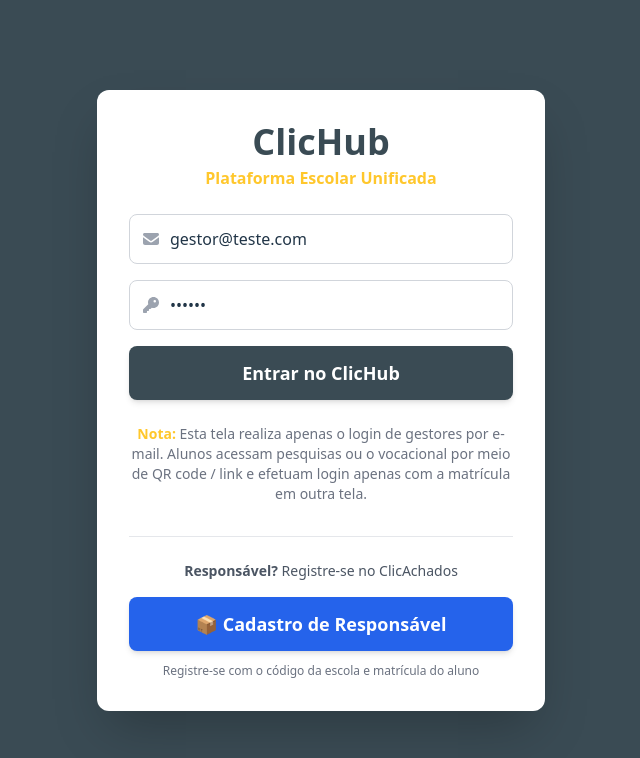
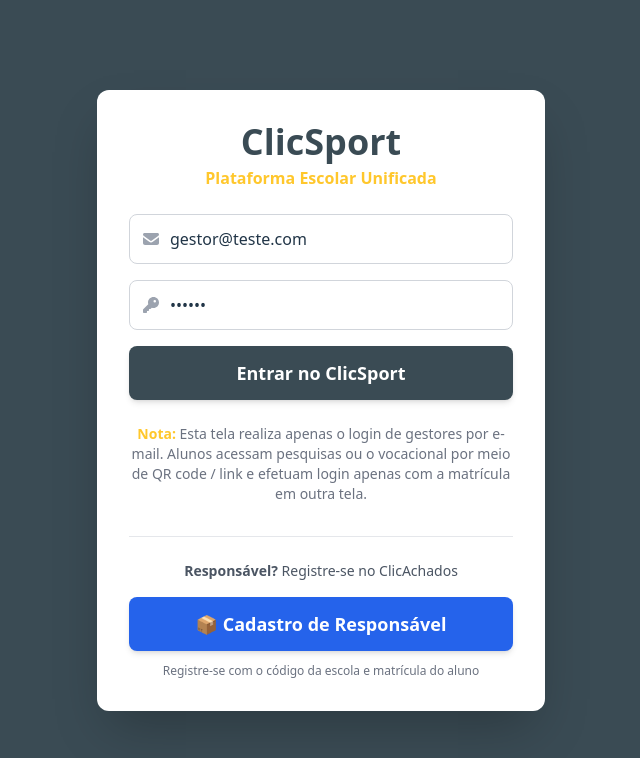
Before and after one commit to FellipeSRabelo/clicsport, a React (Vite) app: page / in a window 1280 px wide. Shown: the top 758 px of the page, without its empty margins (319-959 px from the left). Built offline with nearby package versions, Linux system fonts and the light colour scheme; no server answers; the HTML template or start-up script is replaced by a standard one.

Commit message:
branding: substituir ClicHub por ClicSport nas telas e mensagens do app

```diff
--- a/index.html
+++ b/index.html
@@ -4,7 +4,7 @@
     <meta charset="UTF-8" />
     <link rel="icon" type="image/svg+xml" href="/vite.svg" />
     <meta name="viewport" content="width=device-width, initial-scale=1.0" />
-    <title>clichub</title>
+    <title>ClicSport</title>
   </head>
   <body>
     <div id="root"></div>
--- a/src/App.jsx
+++ b/src/App.jsx
@@ -30,7 +30,7 @@ const PrivateRoute = ({ element: Element, role, ...rest }) => {
           <div className="mb-6">
             <div className="inline-block animate-spin rounded-full h-16 w-16 border-t-4 border-b-4 border-blue-600"></div>
           </div>
-          <h2 className="text-2xl font-bold text-gray-800 mb-2">Carregando ClicHub...</h2>
+          <h2 className="text-2xl font-bold text-gray-800 mb-2">Carregando ClicSport...</h2>
           <p className="text-gray-600">Autenticando com Firebase</p>
         </div>
       </div>
--- a/src/components/MenuLateral.jsx
+++ b/src/components/MenuLateral.jsx
@@ -39,7 +39,7 @@ const MenuLateral = ({ isCompact = false }) => {
       {/* Header do Menu */}
       {!isCompact && (
         <div className="text-center py-4 border-b border-gray-700">
-          <div className="text-3xl font-extrabold text-clic-primary">ClicHub</div>
+          <div className="text-3xl font-extrabold text-clic-primary">ClicSport</div>
           <p className="text-[18px] font-bold mt-1 text-gray-300">{escolaLoading ? 'Carregando...' : (escolaNome || (escolaId === 'escola-teste' ? 'Teste' : escolaId))}</p>
         </div>
       )}
--- a/src/firebase/AuthContext.jsx
+++ b/src/firebase/AuthContext.jsx
@@ -231,7 +231,7 @@ export const AuthProvider = ({ children }) => {
             <div className="mb-6">
               <div className="inline-block animate-spin rounded-full h-16 w-16 border-t-4 border-b-4 border-blue-600"></div>
             </div>
-            <h2 className="text-2xl font-bold text-gray-800 mb-2">Carregando ClicHub...</h2>
+            <h2 className="text-2xl font-bold text-gray-800 mb-2">Carregando ClicSport...</h2>
             <p className="text-gray-600 text-sm">Inicializando autenticação com Firebase</p>
           </div>
         </div>
--- a/src/modules/Dashboard.jsx
+++ b/src/modules/Dashboard.jsx
@@ -4,7 +4,7 @@ import React from 'react';
 const Dashboard = () => {
   return (
     <div className="p-8">
-      <h1 className="text-3xl font-bold text-clic-secondary">Dashboard do ClicHub</h1>
+      <h1 className="text-3xl font-bold text-clic-secondary">Dashboard do ClicSport</h1>
       <p className="mt-4 text-gray-600">Esta é a tela inicial. O menu lateral à esquerda (que vamos criar) irá direcionar para os módulos ativos da escola.</p>
     </div>
   );
--- a/src/modules/Login.jsx
+++ b/src/modules/Login.jsx
@@ -50,7 +50,7 @@ const Login = () => {
         {/* Header do Formulário */}
         <div className="text-center mb-6">
           <h1 className="text-4xl font-extrabold text-clic-secondary">
-            ClicHub
+            ClicSport
           </h1>
           <p className="text-clic-primary font-semibold mt-1">
             Plataforma Escolar Unificada
@@ -104,7 +104,7 @@ const Login = () => {
                 : 'bg-clic-secondary text-white hover:bg-clic-secondary/90 shadow-md'
             }`}
           >
-            {loading ? 'Entrando...' : 'Entrar no ClicHub'}
+            {loading ? 'Entrando...' : 'Entrar no ClicSport'}
           </button>
         </form>
 
--- a/src/modules/vocacional/TelaConclusaoVocacional.jsx
+++ b/src/modules/vocacional/TelaConclusaoVocacional.jsx
@@ -265,7 +265,7 @@ const TelaConclusaoVocacional = ({
 
           {/* Rodapé */}
           <div className="bg-gray-50 px-8 py-4 text-center text-sm text-gray-600 border-t">
-            <p>Teste de Orientação Vocacional • ClicHub © 2024</p>
+            <p>Teste de Orientação Vocacional • ClicSport © 2024</p>
           </div>
         </div>
       </div>
--- a/src/modules/vocacional/TesteJaRealizado.jsx
+++ b/src/modules/vocacional/TesteJaRealizado.jsx
@@ -231,7 +231,7 @@ const TesteJaRealizado = ({
           {/* Rodapé */}
           <div className="bg-gray-50 px-8 py-4 text-center text-sm text-gray-600 border-t">
             <p>Teste de Orientação Vocacional</p>
-            <p>• ClicHub © 2026 •</p>
+            <p>• ClicSport © 2026 •</p>
           </div>
         </div>
       </div>
--- a/src/modules/vocacional/TestePerguntas.jsx
+++ b/src/modules/vocacional/TestePerguntas.jsx
@@ -282,7 +282,7 @@ const TestePerguntas = ({
         </div>
                     {/* Logo centralizada abaixo do container branco */}
             <div className="flex flex-col items-center mt-20 mb-8">
-                <img src="/logo-clichub.png" alt="ClicHub Logo" style={{height: 48, opacity: 0.35}} />
+                <img src="/logo-clichub.png" alt="ClicSport Logo" style={{height: 48, opacity: 0.35}} />
             </div>
     </div>
 
--- a/src/modules/vocacional/utils/gerarRelatorioPDF.js
+++ b/src/modules/vocacional/utils/gerarRelatorioPDF.js
@@ -302,7 +302,7 @@ export async function gerarRelatorioPDF(aluno, escolaInfo = {}) {
     pdf.setTextColor(100, 100, 100);
     pdf.setFontSize(8);
     pdf.text(
-      `Teste de Orientação Vocacional • ClicHub © ${new Date().getFullYear()}`,
+      `Teste de Orientação Vocacional • ClicSport © ${new Date().getFullYear()}`,
       pageWidth / 2,
       pageHeight - 10,
       { align: 'center' }
```
